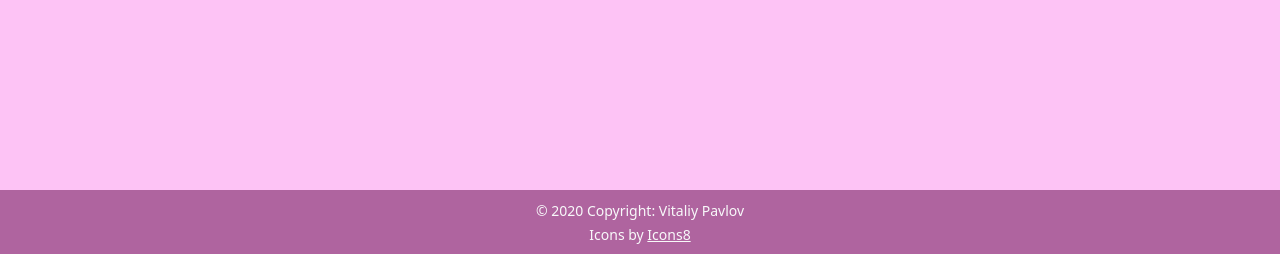
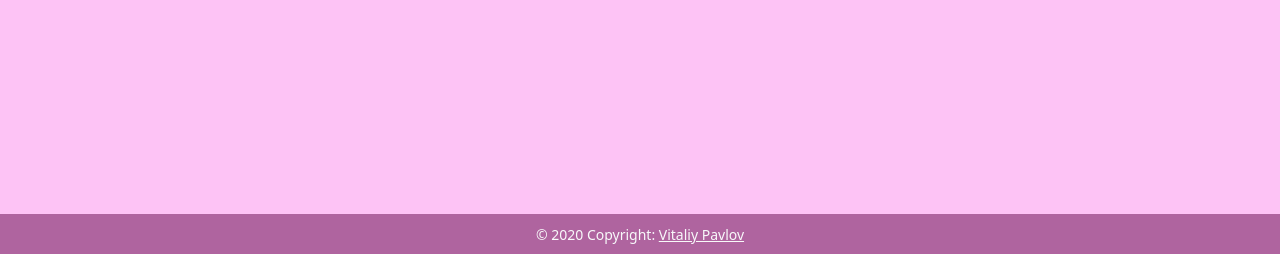
Before and after one commit to v-2841/daystat, a Django app: template templates/daystats/future_day.html in a window 1280 px wide. Shown: the part 546-800 px from the top of the page. Run offline with Django 5.2, Linux system fonts and the light colour scheme; the template is opened without the code that fills it: most values are stand-ins (such as "Sample title", 1, 10 or a date in 2020).

Commit message:
edit footer

```diff
--- a/templates/includes/footer.html
+++ b/templates/includes/footer.html
@@ -3,18 +3,12 @@
     <div class="pb-3">
       <a href="{% url 'users:profile_edit' %}" class="btn text-light">Редактировать профиль</a>
       <br />
-      <a href="{% url 'users:password_change_form' %}"
-         class="btn text-light">Изменить пароль</a>
+      <a href="{% url 'users:password_change_form' %}" class="btn text-light">Изменить пароль</a>
       <form method="post" action="{% url 'users:logout' %}">
         {% csrf_token %}
         <button type="submit" class="btn text-light">Выход</button>
       </form>
     </div>
   {% endif %}
-  <small class="text-light">
-    © {{ year }} Copyright: Vitaliy Pavlov
-    <br />
-    Icons by
-    <a href="https://icons8.com" target="_blank" class="text-light">Icons8</a>
-  </small>
+  <small class="text-light">© {{ year }} Copyright: <a class="text-light" href="https://pavva.org">Vitaliy Pavlov</a></small>
 </div>
```
